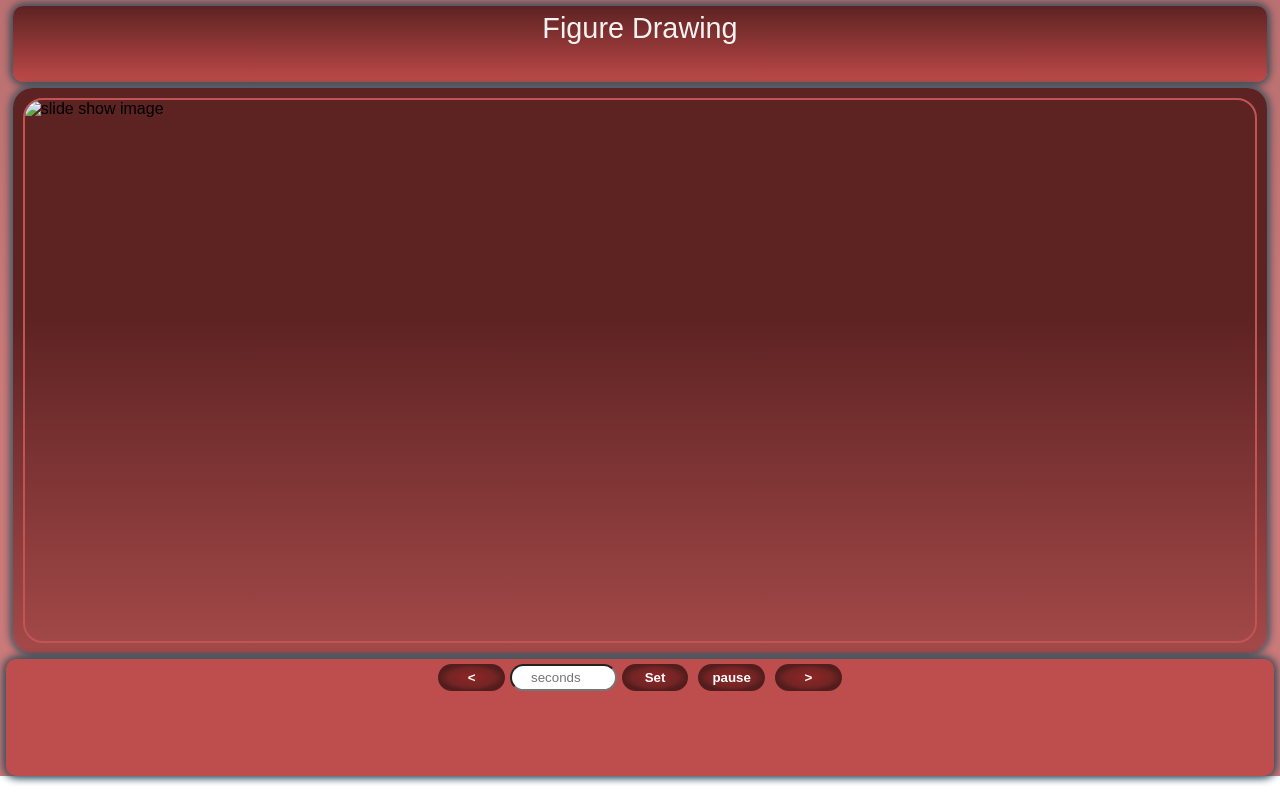
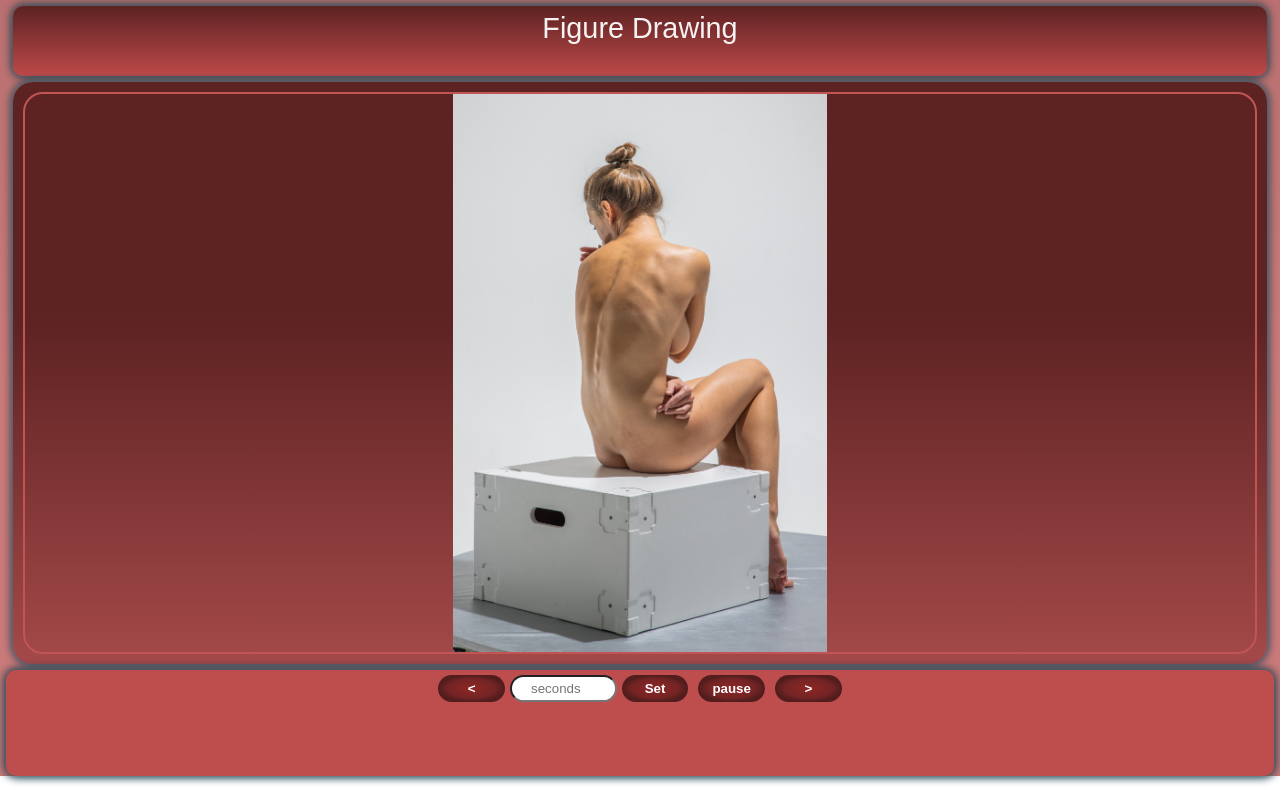
Before and after one commit to qhubas/artclubimgbot, a plain HTML site: page index.html in a window 1280 px wide. Drawn offline with Linux system fonts and the light colour scheme.

Commit message:
Update index.html

```diff
--- a/index.html
+++ b/index.html
@@ -16,7 +16,7 @@
     <div class="container">
         <div class="top">Figure Drawing</div>
         <div class="image-container">
-            <img class="slide-content" src="images/ElNude-268.jpg" alt="slide show image"/>
+            <img class="slide-content" src="ElNude-268.jpg" alt="slide show image"/>
         </div>
         <div class="bottom">
             <div class="button-container">
```
